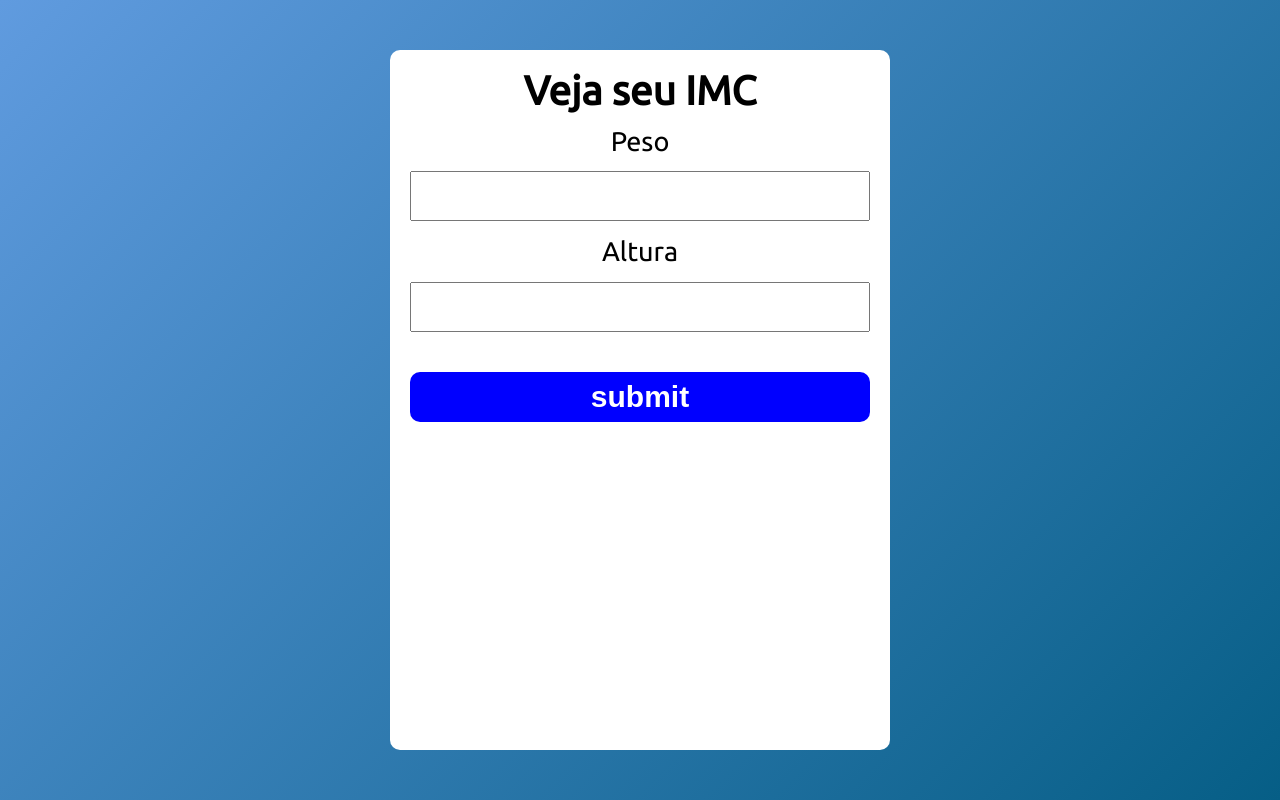
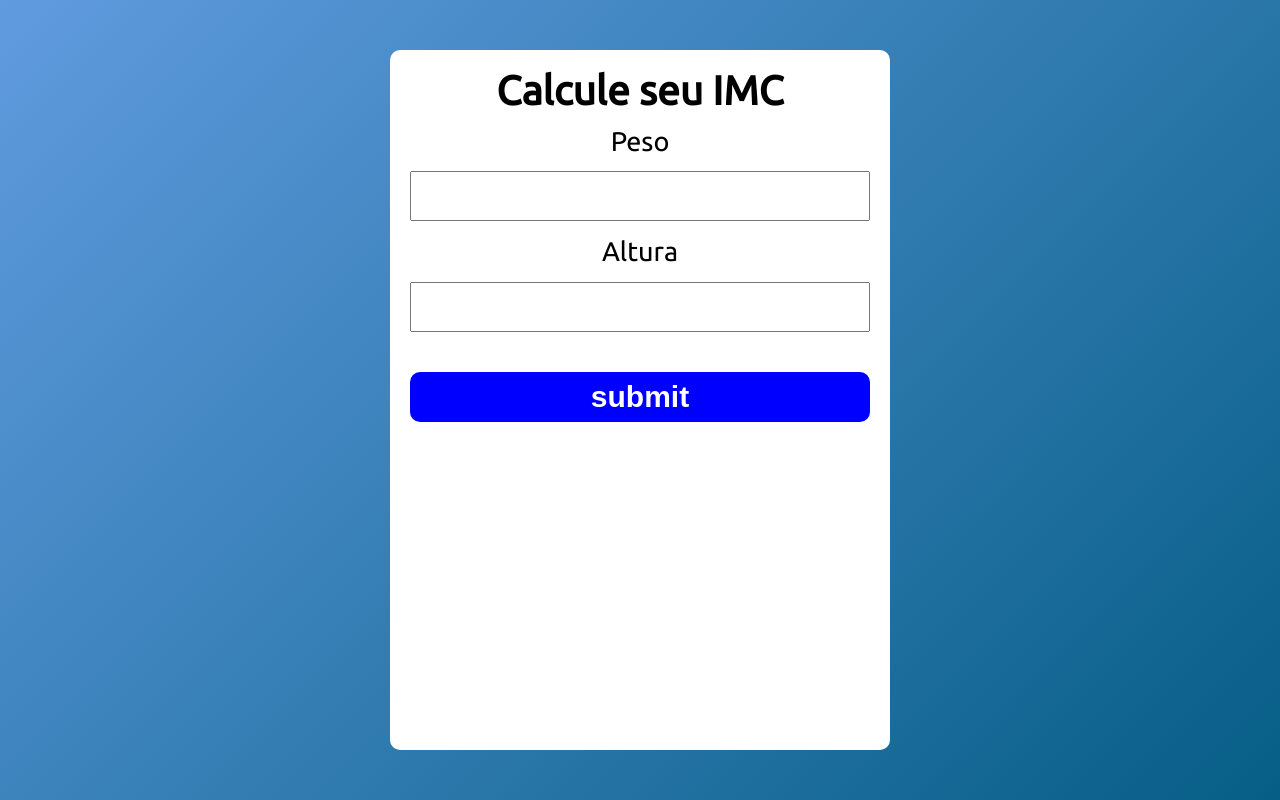
Before and after one commit to bernardcavaleiro/Calculate-IMC, a plain HTML site: page index.html in a window 1280 px wide. Drawn offline with Linux system fonts and the light colour scheme.

Commit message:
Update index.html

```diff
--- a/index.html
+++ b/index.html
@@ -10,7 +10,7 @@
 <body>
 
   <section class="container">
-    <h1>Veja seu IMC</h1>
+    <h1>Calcule seu IMC</h1>
     <form action="/" class="form" method="get">
       <label for="peso">Peso</label>
       <input type="text" id="peso" name="peso">
```
